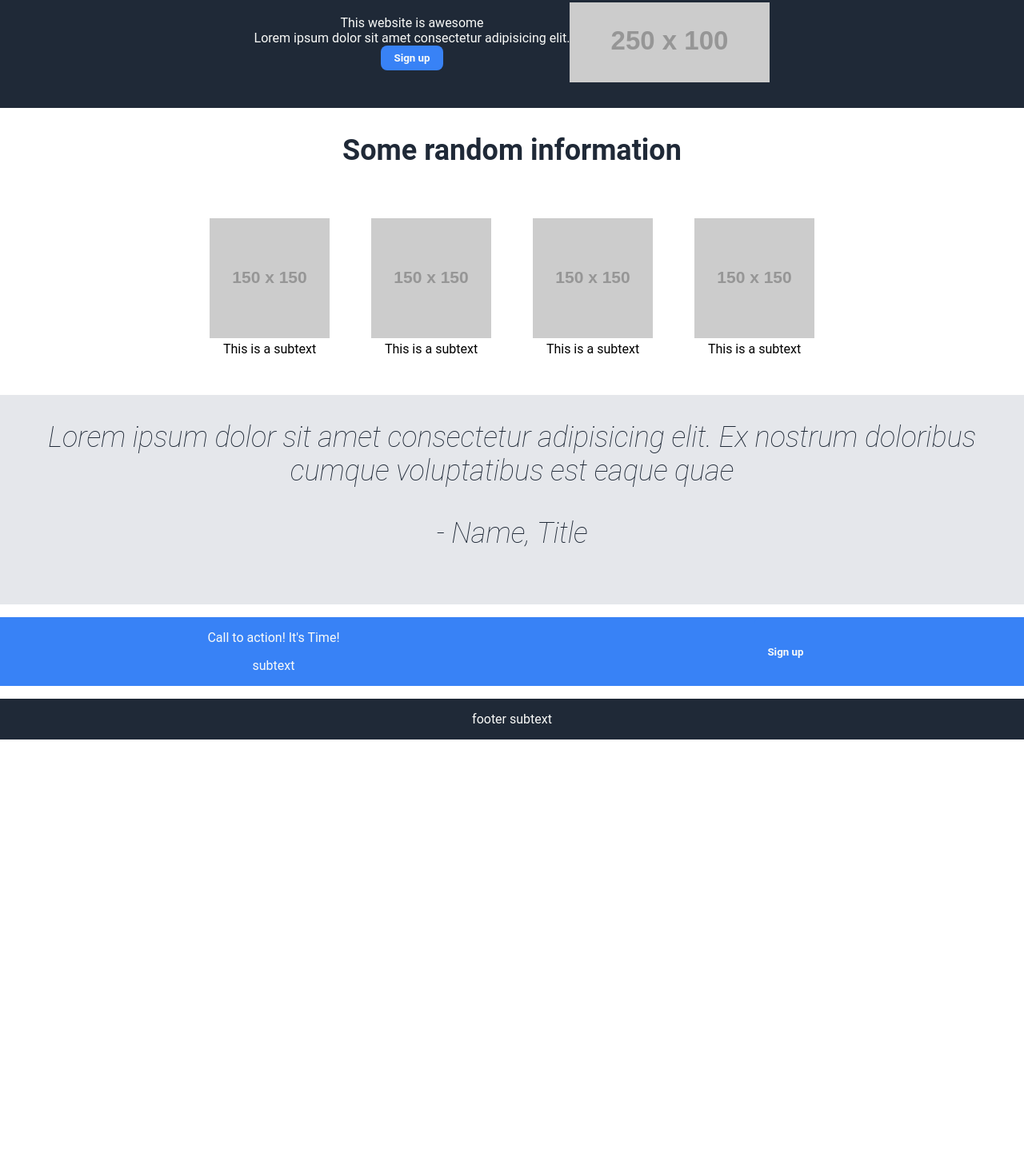
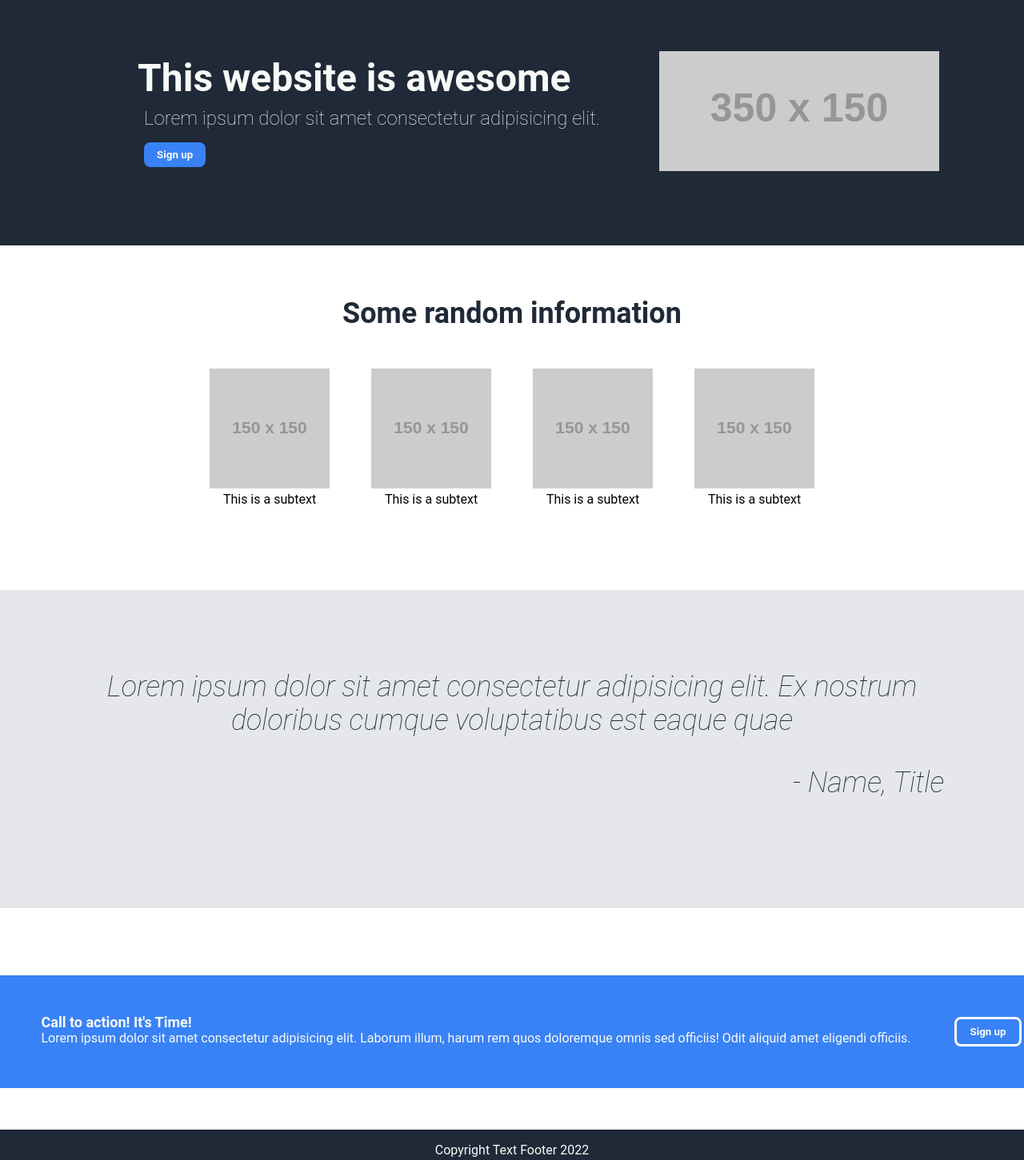
Before and after one commit to by-r/landing-page, a plain HTML site: page index.html in a window 1280 px wide. Shown: the part 101-1552 px from the top of the page at 80% size. Before the commit the page ends 1026 px from the top, so only its background shows below. Drawn offline with Linux system fonts and the light colour scheme; placeholder pictures from the web are drawn by us.

Commit message:
Finishing edits

```diff
--- a/index.html
+++ b/index.html
@@ -22,16 +22,19 @@
 
         <!-- TITLE -->
         <div class="title-section">
+            <div class="title-column">
                 <div class="title-text">
                     <div class="title">This website is awesome</div>
-                <div class="text">Lorem ipsum dolor sit amet consectetur adipisicing elit.</div>
-                <button>Sign up</button>
+                    <div class="title-subtext">Lorem ipsum dolor sit amet consectetur adipisicing elit.</div>
                 </div>
-            <img src="https://via.placeholder.com/250x100" alt="">
+                <button class="title-button">Sign up</button>
+            </div>
+            <img src="https://via.placeholder.com/350x150" alt="">
         </div>
     </div>
 
     <!-- INFO -->
+    <div class="info-column">
         <div class="info-title">Some random information</div>
         <div class="info-section">
             <div class="info">
@@ -51,24 +54,27 @@
                 <div class="text">This is a subtext</div>
             </div>
         </div>
+    </div>
+
+    <!-- QUOTE -->
+    <div class="quote-section">
+        <div class="quote-text">Lorem ipsum dolor sit amet consectetur adipisicing elit.
+            Ex nostrum doloribus cumque voluptatibus est eaque quae </div>
+        <p class="quote-subtext">- Name, Title</p>
+    </div>
 
     <!-- CTA -->
-    <div class="quote-section">
-        <div>Lorem ipsum dolor sit amet consectetur adipisicing elit.
-            Ex nostrum doloribus cumque voluptatibus est eaque quae </div>
-        <p>- Name, Title</p>
+    <div class="cta-section">
+        <div class="cta-text">
+            <div>Call to action! It's Time!</div>
+            <div class="cta-subtext">Lorem ipsum dolor sit amet consectetur adipisicing elit. Laborum illum, harum rem quos doloremque omnis sed officiis! Odit aliquid amet eligendi officiis.</div>
         </div>
-    <div class="cta-section">
-        <div>
-            <p>Call to action! It's Time!</p>
-            <p>subtext</p>
-        </div>
-        <button>Sign up</button>
+        <button class="cta-section">Sign up</button>
     </div>
 
     <!-- FOOTER -->
     <div class="footer">
-        <p>footer subtext</p>
+        <p>Copyright Text Footer 2022</p>
     </div>
 
 </body>
--- a/styles.css
+++ b/styles.css
@@ -21,6 +21,7 @@ button{
     color: #F9FAF8;
     font-weight: 600;
     padding: 8px 16px;
+    display: flex;
 }
 
 ul {
@@ -54,6 +55,8 @@ a {
     padding: 0 16px;
 }
 
+/* TITLE SECTION */
+
 .title-section {
     display: flex;
     align-items: center;
@@ -61,6 +64,45 @@ a {
     flex-direction: row;
     flex: 1;
     padding: 32px;
+}
+
+.title-column {
+    display: flex;
+    flex-direction: column;
+    padding: 24px;
+    margin: 42px;
+}
+
+.title-text {
+    display: flex;
+    flex-direction: column;
+    flex-wrap: wrap;
+}
+
+.title {
+    font-weight: bolder;
+    font-size: 48px;
+    text-align: left;
+}
+
+.title-subtext {
+    text-align: left;
+    font-size: 24px;
+    font-weight: lighter;
+    padding: 8px;
+    margin-bottom: 8px;
+}
+
+.title-button {
+    width: max-content;
+    margin: 0 8px;
+}
+
+/* INFO SECTION */
+
+.info-column {
+    margin: 24px;
+    padding: 8px;
 }
 
 .info-title {
@@ -80,27 +122,55 @@ a {
     padding: 32px;
 }
 
+/* QUOTE SECTION */
+
 .quote-section {
+    background-color: #E5E7EB;
+    padding: 100px;
+    margin: 24px 0 32px;
+}
+
+.quote-text,
+.quote-subtext {
     font-size: 36px;
     font-weight: 100;
     font-style: italic;
     color: #1F2937;
-    background-color: #E5E7EB;
-    padding: 32px;
 }
+
+.quote-subtext {
+    text-align: right;
+}
+
+/* CTA SECTION */
 
 .cta-section {
     color: #F9FAF8;
     display: flex;
     justify-content: space-around;
     background: #3882F6;
-    margin: 16px 0 16px;
+    margin: 52px 0;
 }
 
-button .cta-section{
-    border-color: #F9FAF8;
-    border-style: solid;
+.cta-text {
+    font-size: large;
+    text-align: left;
+    font-weight: bold;
+    align-items: center;
+    padding: 48px;
 }
+
+.cta-subtext {
+    font-size: medium;
+    font-weight: normal;
+}
+
+button.cta-section{
+    align-items: center;
+    border: solid;
+}
+
+/* FOOTER */
 
 .footer {
     color: #F9FAF8;
```
Lines whose indentation alone changed are shown as unchanged.
